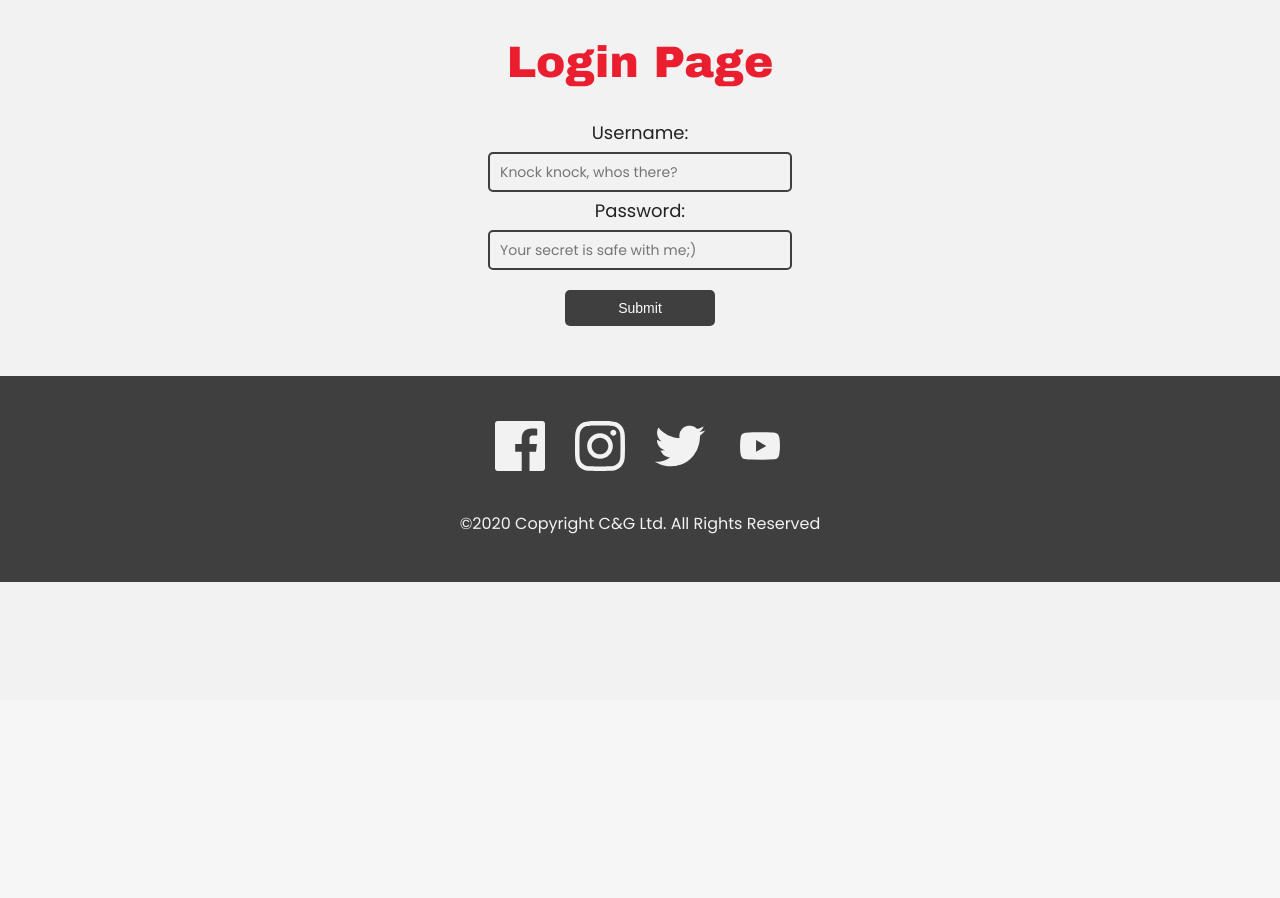
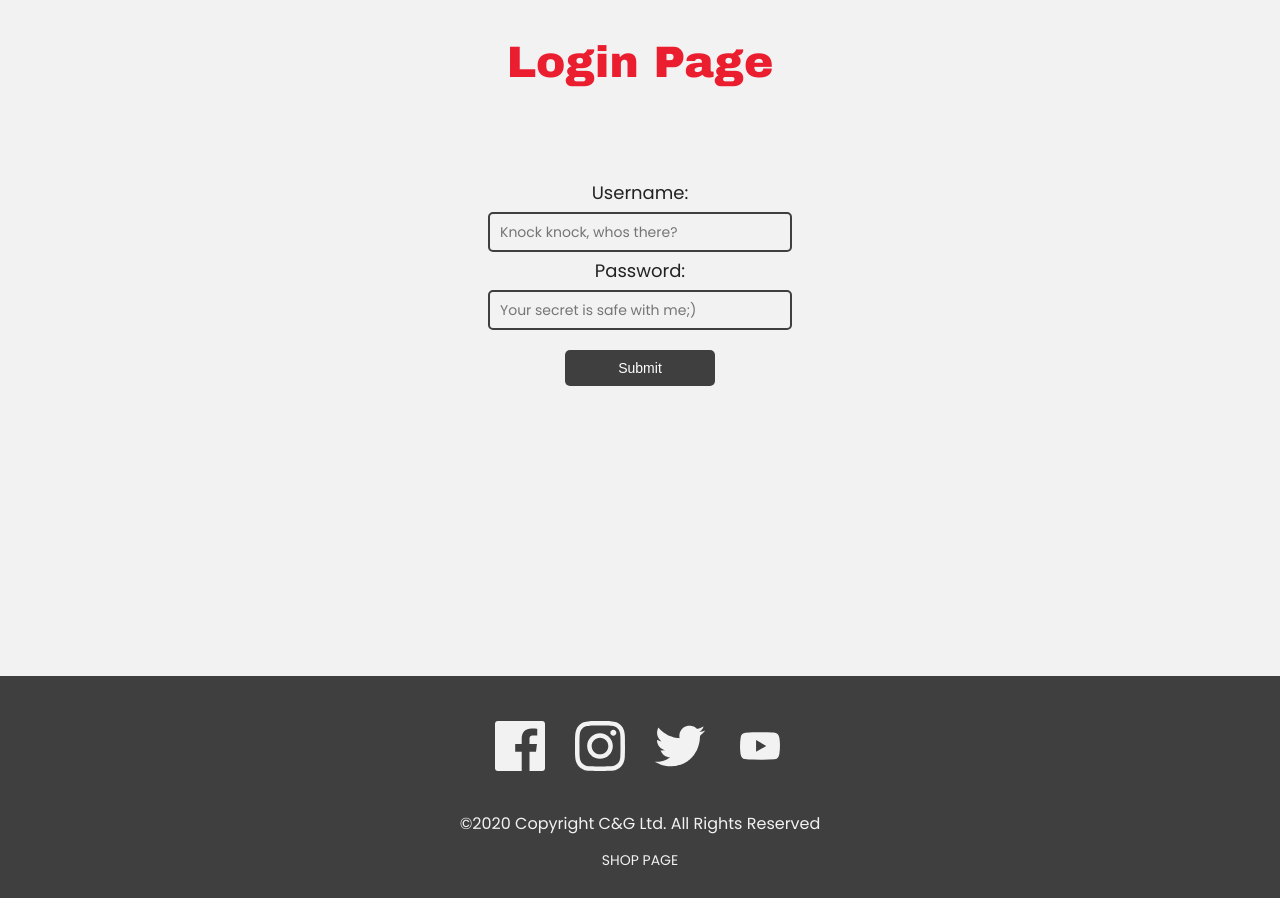
Before and after one commit to grahamvickers/sportchek_cms, a PHP site: page /admin/admin_login.php in a window 1280 px wide. Shown: the part 100-998 px from the top of the page. Before the commit the page ends 682 px from the top, so only its background shows below. Run offline with PHP 8.4, Linux system fonts and the light colour scheme; a stand-in replaces the project's code that opens the database connection; some libraries are stand-ins or nearby versions.

Commit message:
linked index to admin

```diff
--- a/admin/admin_login.php
+++ b/admin/admin_login.php
@@ -33,7 +33,7 @@
 
     <h2>Login Page</h2>
     <?php echo !empty($message)? $message: ''; ?>
-    <form action="admin_login.php" method="post">
+    <form action="admin_login.php" method="post" id="login">
         <label for="">Username:</label>
         <input type="text" name="username" id="username" value="" placeholder="Knock knock, whos there?">
 
--- a/css/main.css
+++ b/css/main.css
@@ -469,7 +469,11 @@ table {
     display: flex;
     flex-direction: row;
     justify-content: space-around;
-    margin-bottom: 110px; } }
+    margin-bottom: 110px; }
+
+  #login {
+    margin-top: 100px;
+    margin-bottom: 280px; } }
 form {
   display: flex;
   flex-direction: column;
@@ -568,6 +572,13 @@ label {
 a:hover {
   color: #EB1E2F; }
 
+#adminLink {
+  color: #f2f2f2;
+  font-size: 14px; }
+
+#adminLink:hover {
+  color: #EB1E2F; }
+
 footer {
   background-color: #3f3f3f;
   padding: 30px;
--- a/sass/main.scss
+++ b/sass/main.scss
@@ -92,4 +92,12 @@ a:hover{
     color: $heading-color;
 }
 
+#adminLink{
+    color: #f2f2f2;
+    font-size: 14px;
+}
+#adminLink:hover{
+    color: #EB1E2F;
+}
+
 @import 'modules/_footer';
--- a/sass/modules/_adminDashboard.scss
+++ b/sass/modules/_adminDashboard.scss
@@ -46,4 +46,8 @@
         justify-content: space-around;
         margin-bottom: 110px;
     }
+    #login{
+        margin-top: 100px;
+        margin-bottom: 280px;
+    }
 }
--- a/templates/footer.php
+++ b/templates/footer.php
@@ -8,4 +8,7 @@
     <div>
         <p>©<?php echo date('Y');?> Copyright C&G Ltd. All Rights Reserved</p>
     </div>
+    <div>
+        <a href="admin/admin_login.php" id="adminLink">Admin Portal</a>
+    </div>
 </footer>
--- a/templates/footer_admin.php
+++ b/templates/footer_admin.php
@@ -8,4 +8,7 @@
     <div>
         <p>©<?php echo date('Y');?> Copyright C&G Ltd. All Rights Reserved</p>
     </div>
+    <div>
+        <a href="../index.php" id="adminLink">SHOP PAGE</a>
+    </div>
 </footer>
```
Also changed, not shown: 1 other file.
